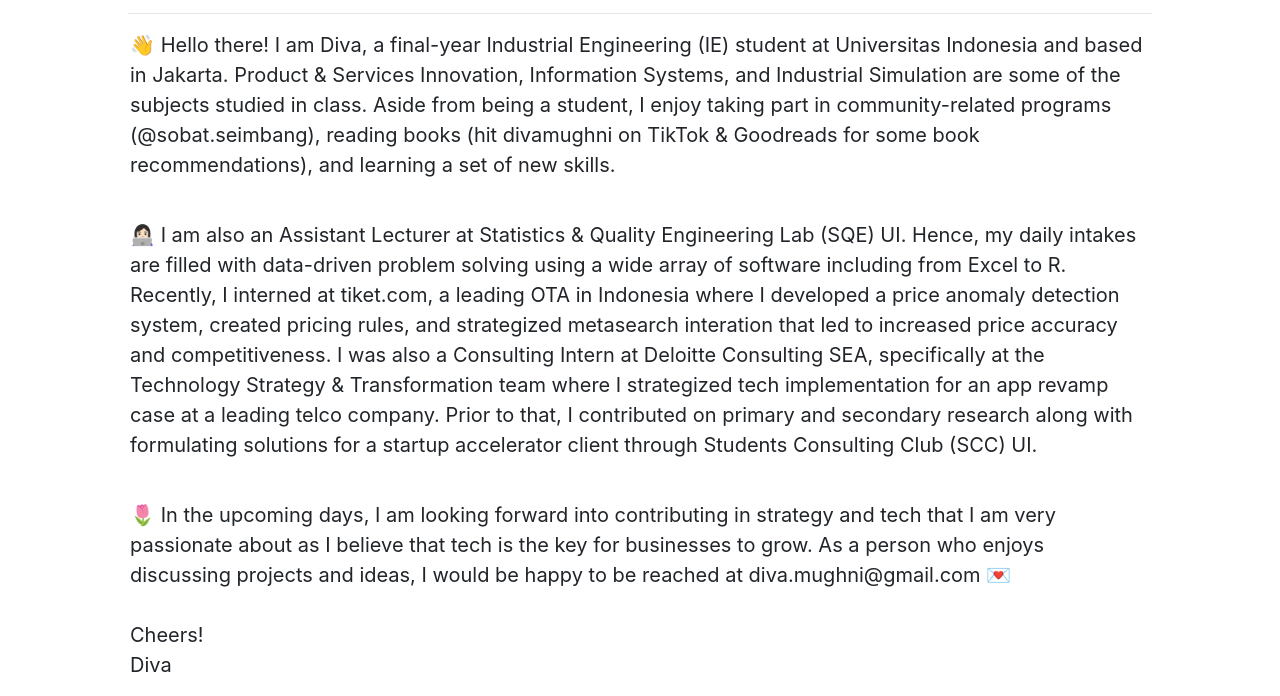
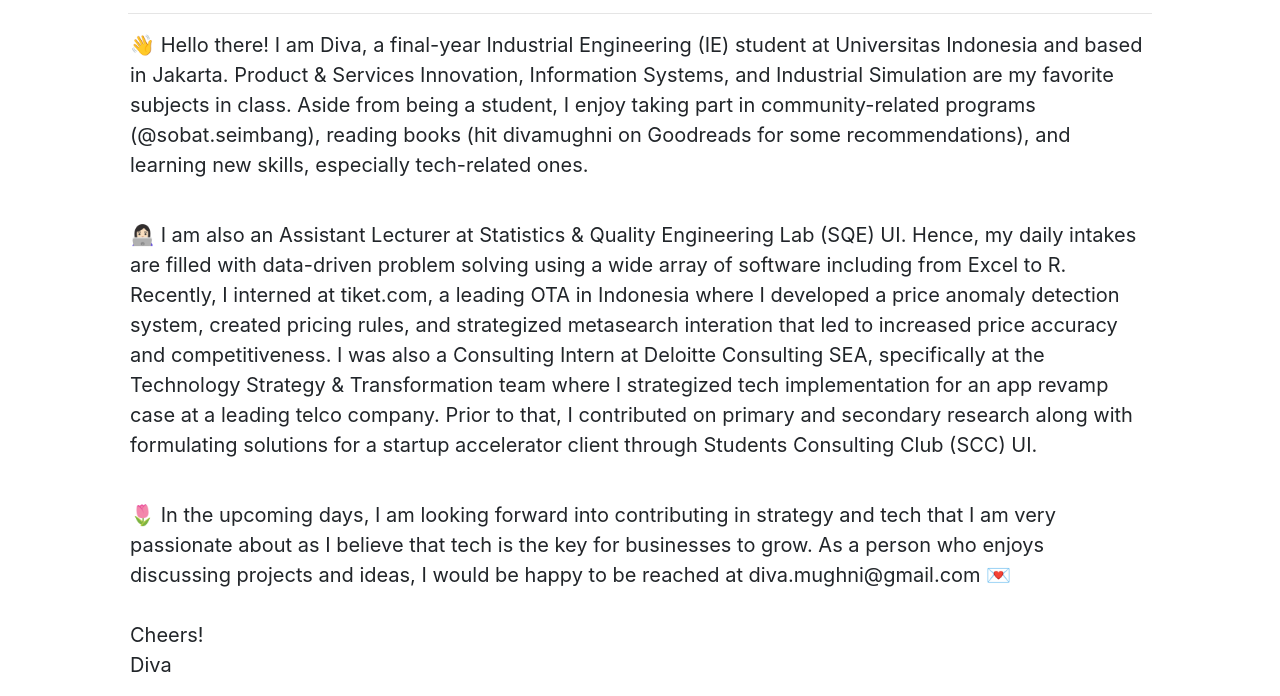
Before and after one commit to divamughni/divamughni.github.io, a plain HTML site: page About.html in a window 1280 px wide. Shown: the part 121-817 px from the top of the page. Drawn offline with nearby package versions, Linux system fonts and the light colour scheme.

Commit message:
Update About.html

```diff
--- a/About.html
+++ b/About.html
@@ -40,9 +40,9 @@
       <h2 id="Abouth2" style="margin-left:4em"> About Me </h2>
       <hr style="margin-left: 8em; margin-right: 8em;">
         <p id="Aboutp" style="margin-left:6.5em; margin-right: 6.5em;"> 👋 Hello there! I am Diva, a final-year Industrial Engineering (IE) student
-        at Universitas Indonesia and based in Jakarta. Product & Services Innovation, Information Systems, and Industrial Simulation are some of the subjects studied in class.
-          Aside from being a student, I enjoy taking part in community-related programs (@sobat.seimbang), reading books (hit divamughni on TikTok & Goodreads for some book recommendations),
-          and learning a set of new skills. </p>
+        at Universitas Indonesia and based in Jakarta. Product & Services Innovation, Information Systems, and Industrial Simulation are my favorite subjects in class.
+          Aside from being a student, I enjoy taking part in community-related programs (@sobat.seimbang), reading books (hit divamughni on Goodreads for some recommendations),
+          and learning new skills, especially tech-related ones. </p>
         <br>
         <p id="Aboutp" style="margin-left:6.5em; margin-right: 6.5em;">👩🏻‍💻 I am also an Assistant Lecturer at Statistics & Quality Engineering Lab (SQE) UI. Hence, my daily intakes are filled with data-driven problem solving
         using a wide array of software including from Excel to R. Recently, I interned at tiket.com, a leading OTA in Indonesia where I developed a price anomaly detection system, created pricing rules, and strategized
```
